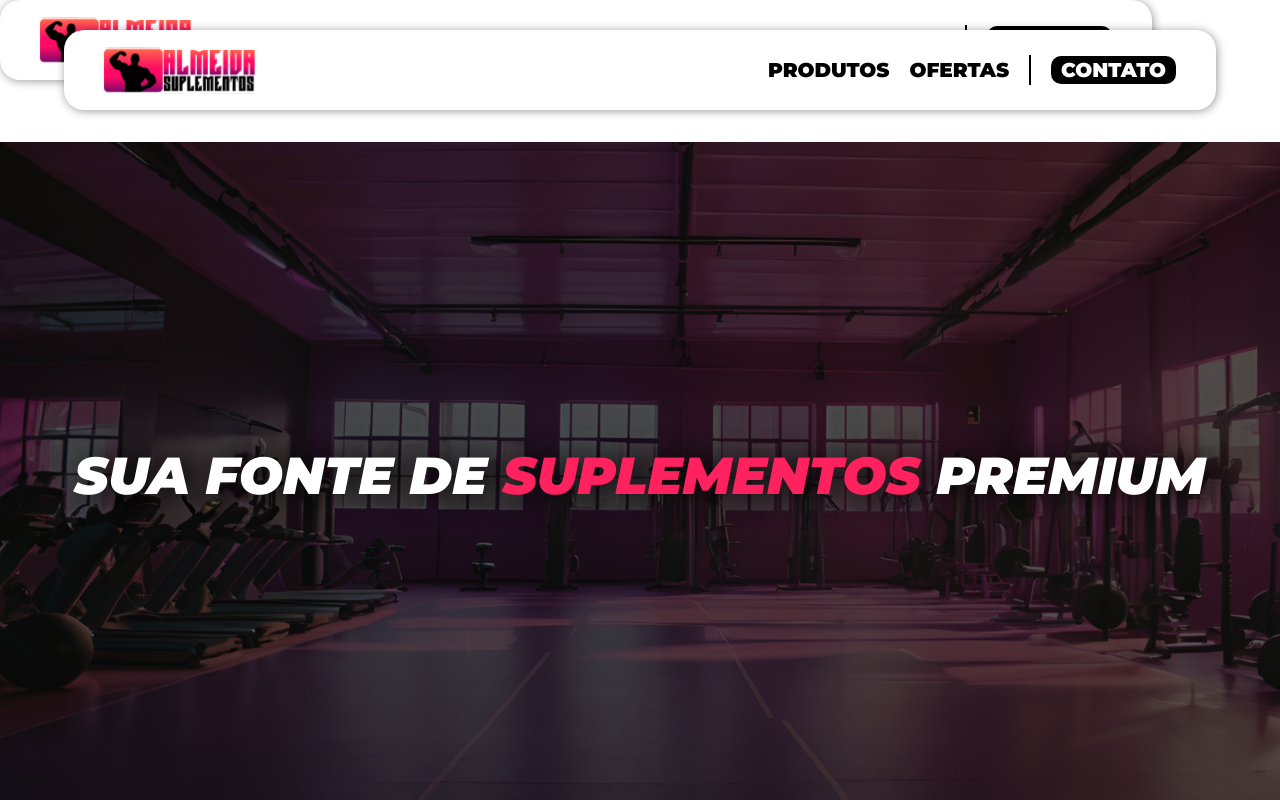
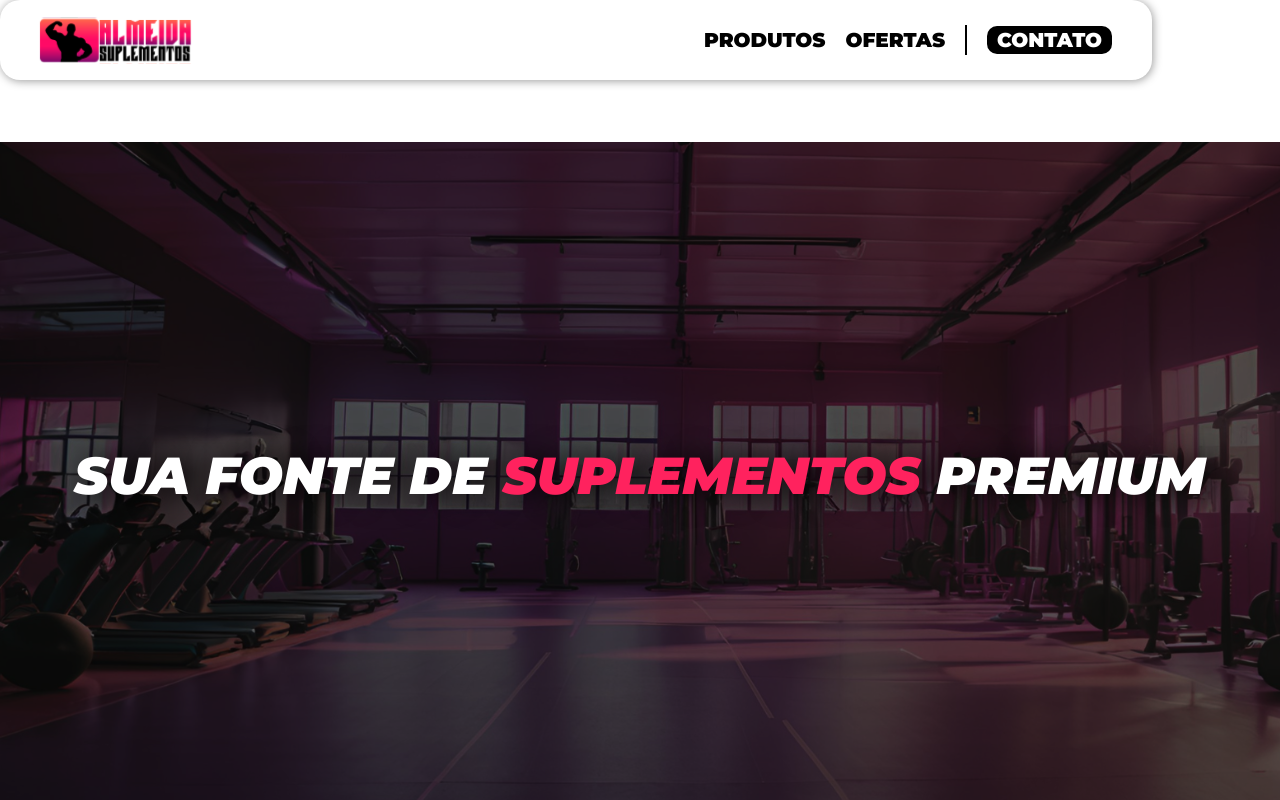
Before and after one commit to OlucasGarcia/AlmeidaSuplementos, a React (Vite) app in the folder almeida-suplementos/: page / in a window 1280 px wide. Shown: the top 800 px of the page. Built offline with nearby package versions, Linux system fonts and the light colour scheme; a web font is replaced by a local one.

Commit message:
T009: feat - Alteração na estilização da page Home

```diff
--- a/almeida-suplementos/src/pages/home/index.jsx
+++ b/almeida-suplementos/src/pages/home/index.jsx
@@ -11,15 +11,12 @@ function Home() {
   const [count, setCount] = useState(0)
 
   return (
-    <div className='hero'>
+    <body className='hero'>
 
       <header>
         <img src={Background} alt="Imagem de fundo" className='headerImg' />
         <h1 className='headerTxt'>SUA FONTE DE <span className='txtCor'>SUPLEMENTOS</span> PREMIUM</h1>
       </header>
-      <div className='divNavBar'>
-        <Navbar />
-      </div>
       <main>
         <div className='products'>
           <h2>
@@ -46,10 +43,7 @@ function Home() {
         <WhatsButton />
         <p className='txtAction'>Converse diretamente com um vendedor pelo WhatsApp clicando no botão acima!</p>
       </section>
-      <footer>
-        <Footer />
-      </footer>
-    </div>
+    </body>
   )
 }
 
--- a/almeida-suplementos/src/pages/home/style.css
+++ b/almeida-suplementos/src/pages/home/style.css
@@ -28,15 +28,6 @@ header {
 
 .txtCor {
     color: #FF225E;
-}
-
-.divNavBar {
-    width: 100%;
-    display: flex;
-    justify-content: center;
-    position: fixed;
-    top: 30px;
-    z-index: 1;
 }
 
 main {
```
